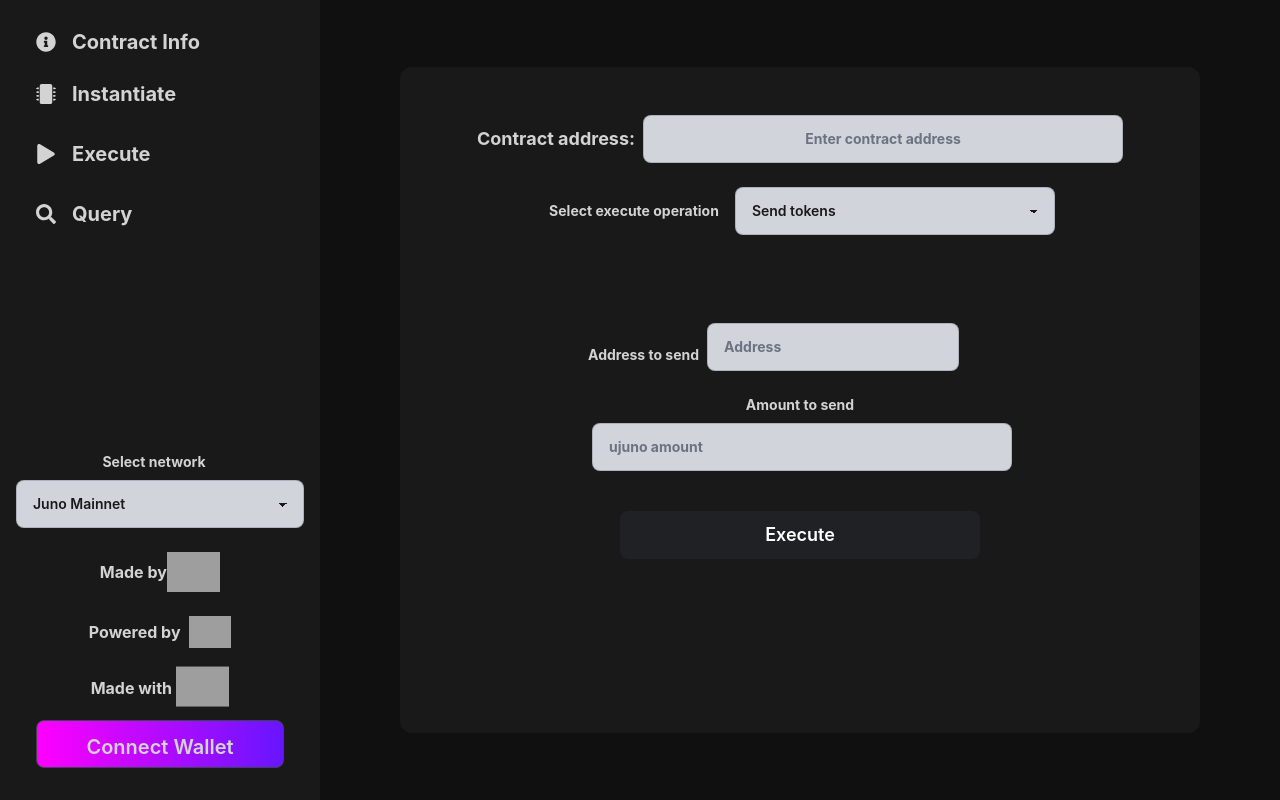
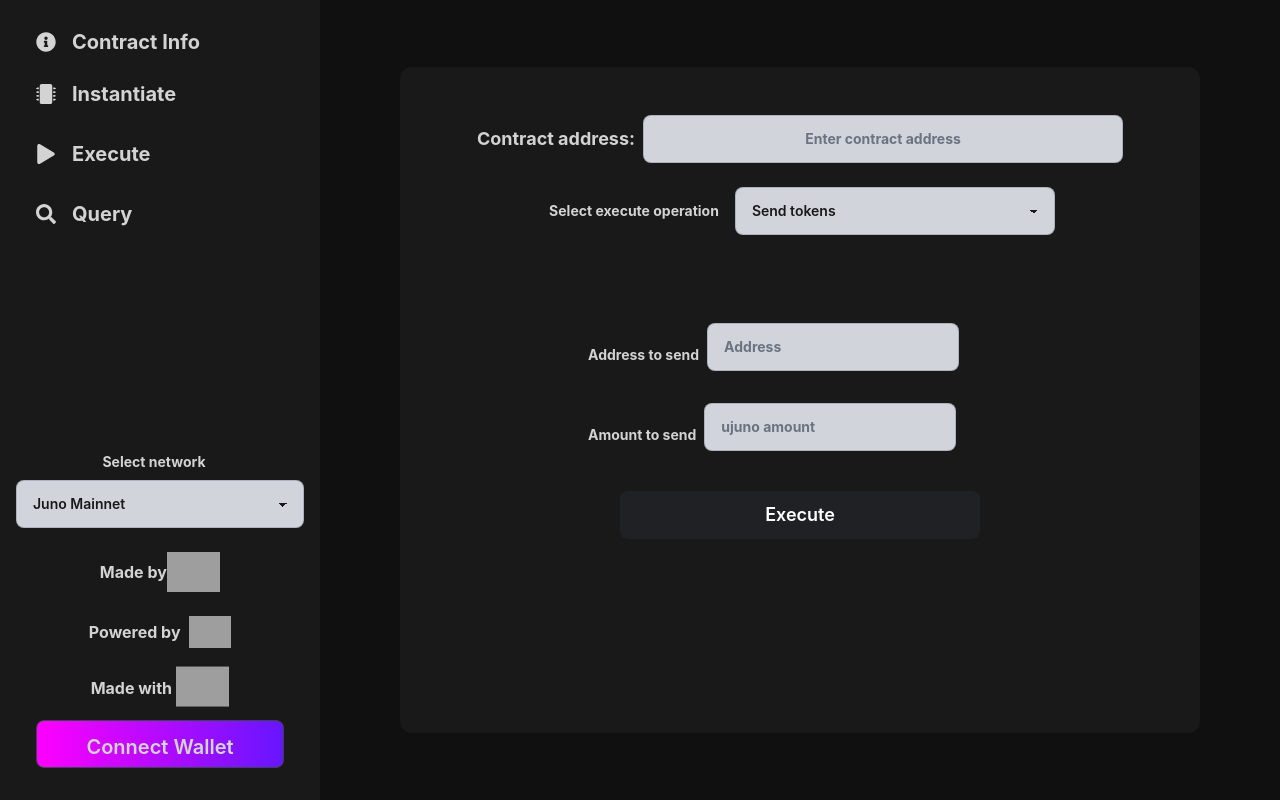
Before and after one commit to deus-labs/cw1-subkeys-dapp, a React (Create React App) app: page /juno-mainnet/execute in a window 1280 px wide. Built offline with nearby package versions, Linux system fonts and the light colour scheme; grey boxes are pictures that could not be loaded.

Commit message:
Fix label

```diff
--- a/src/pages/Execute/SendTokens.tsx
+++ b/src/pages/Execute/SendTokens.tsx
@@ -97,6 +97,7 @@ const SendTokens = (): JSX.Element => {
           />
         )}
       </div>
+      <div className="flex flex-row mt-4 mx-auto w-3/5 justify-start">
       <TextInput
         type="number"
         placeholder="ujuno amount"
@@ -115,6 +116,7 @@ const SendTokens = (): JSX.Element => {
           textSize="text-xs"
         />
       )}
+      </div>
       <br />
       <Button
         onClick={execute}
```
